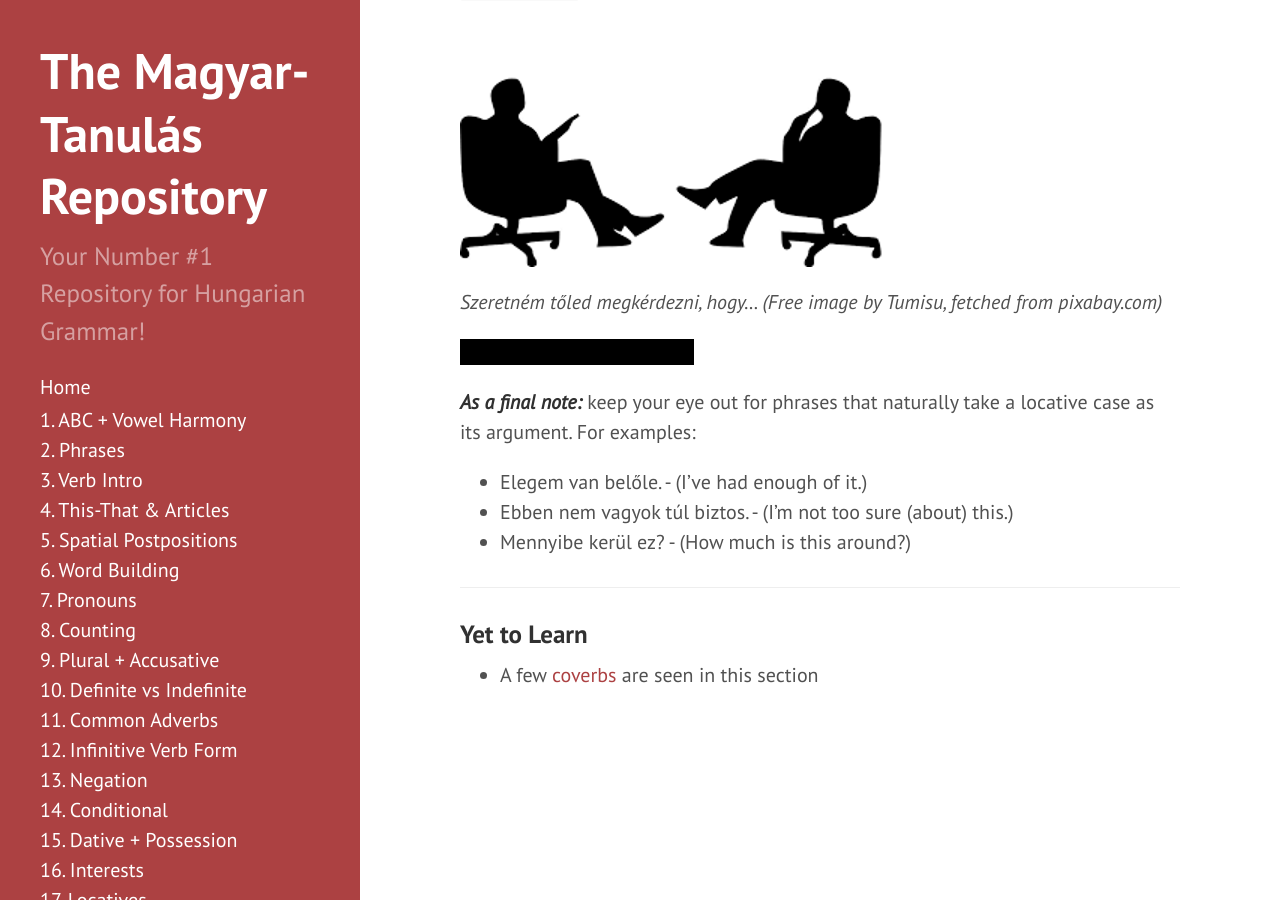
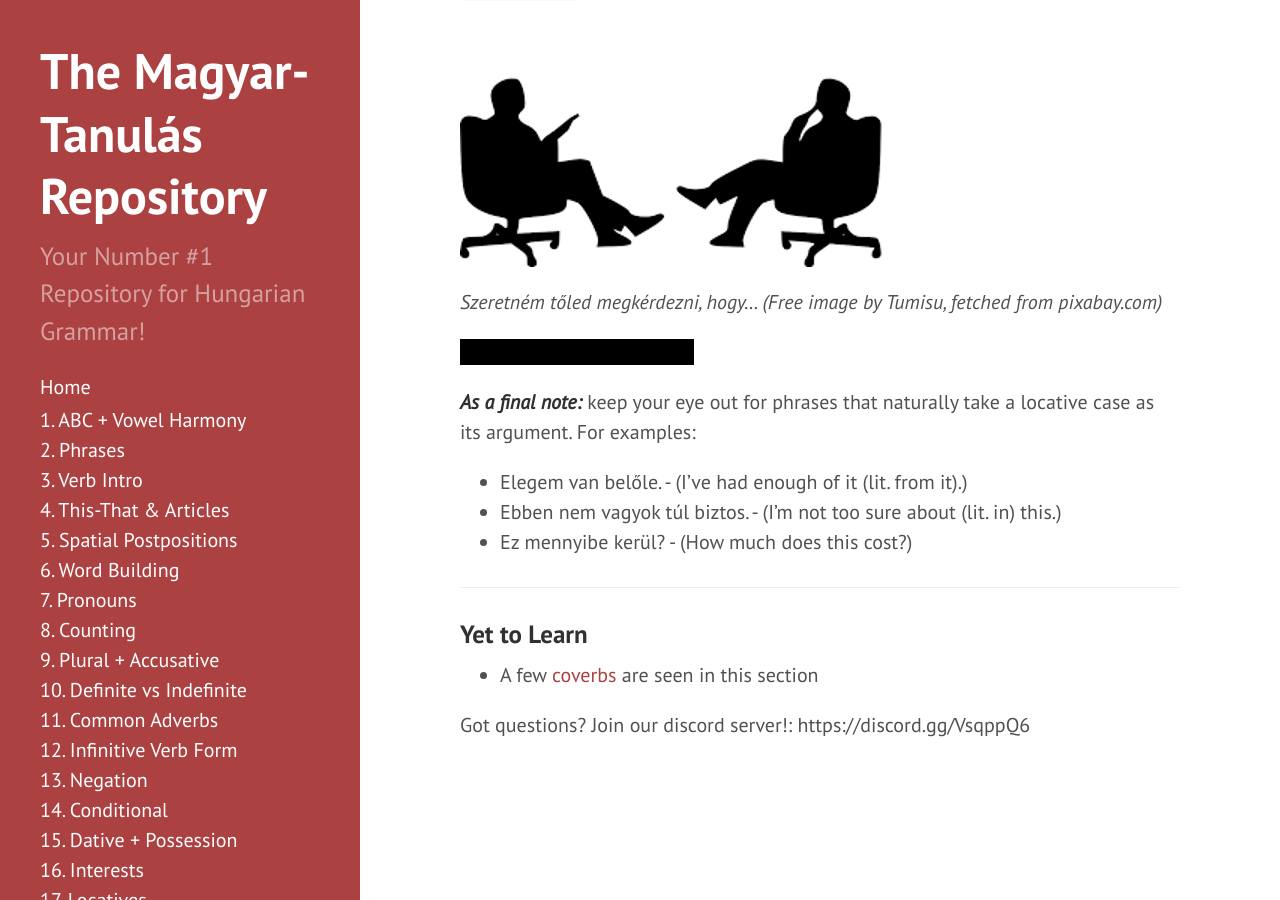
Before and after one commit to Magyartanulas/magyartanulas.github.io, a Jekyll site: the page built from locatives.md, in a window 1280 px wide and 900 px high, scrolled down 8072 px. Built offline with Jekyll 4.4.1, drawn with Linux system fonts in a browser that asks for light colours; comment, search, counter and statistics services are not loaded.

Commit message:
Update locatives.md

```diff
--- a/locatives.md
+++ b/locatives.md
@@ -225,12 +225,14 @@ For the most part, these suffixes can be used as a general to & from (Allative,a
 
 ***As a final note:*** keep your eye out for phrases that naturally take a locative case as its argument. For examples:
 
-* Elegem van belőle. - (I've had enough of it.)
-* Ebben nem vagyok túl biztos. - (I'm not too sure (about) this.)
-* Mennyibe kerül ez? - (How much is this around?)
+* Elegem van belőle. - (I've had enough of it (lit. from it).)
+* Ebben nem vagyok túl biztos. - (I'm not too sure about (lit. in) this.)
+* Ez mennyibe kerül? - (How much does this cost?)
 
 ---
 
 ### Yet to Learn
 
 * A few [coverbs](https://magyartanulas.github.io/coverbs_telicity/) are seen in this section
+
+Got questions? Join our discord server!: https://discord.gg/VsqppQ6
```
